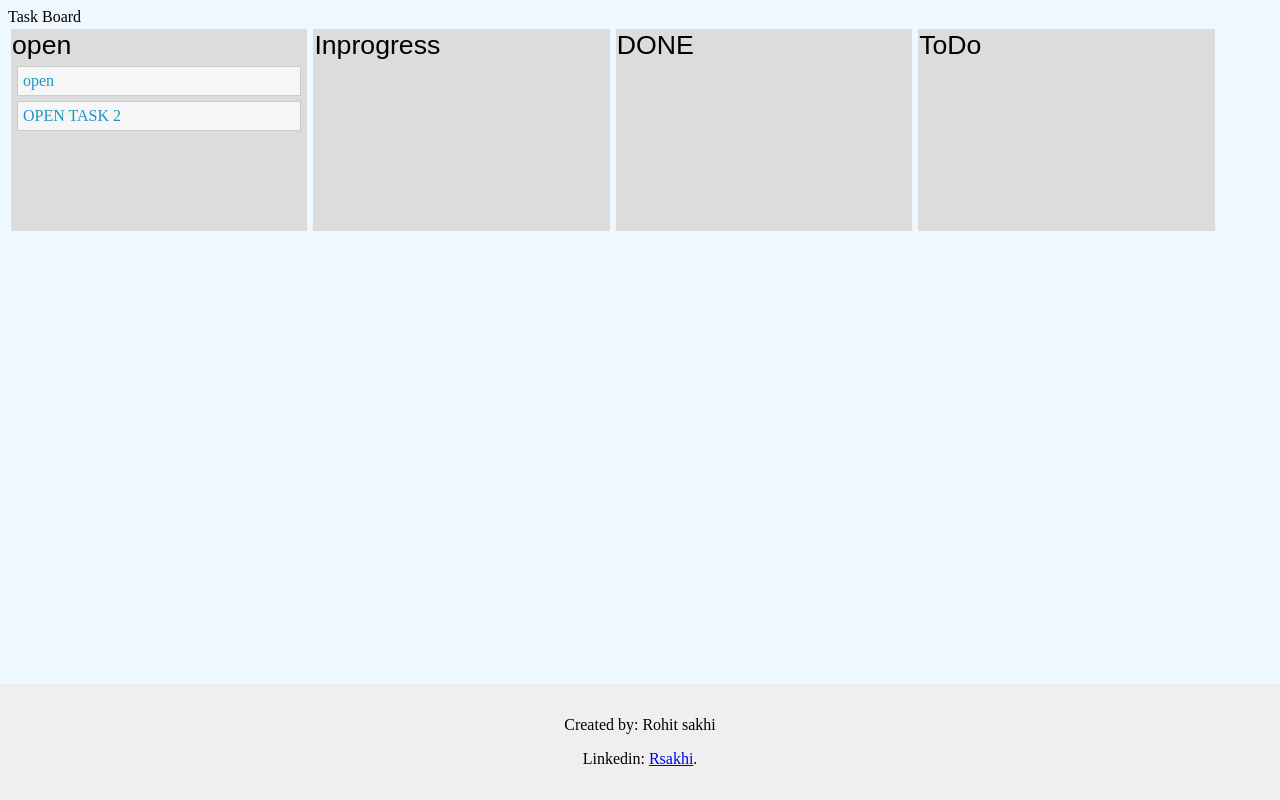
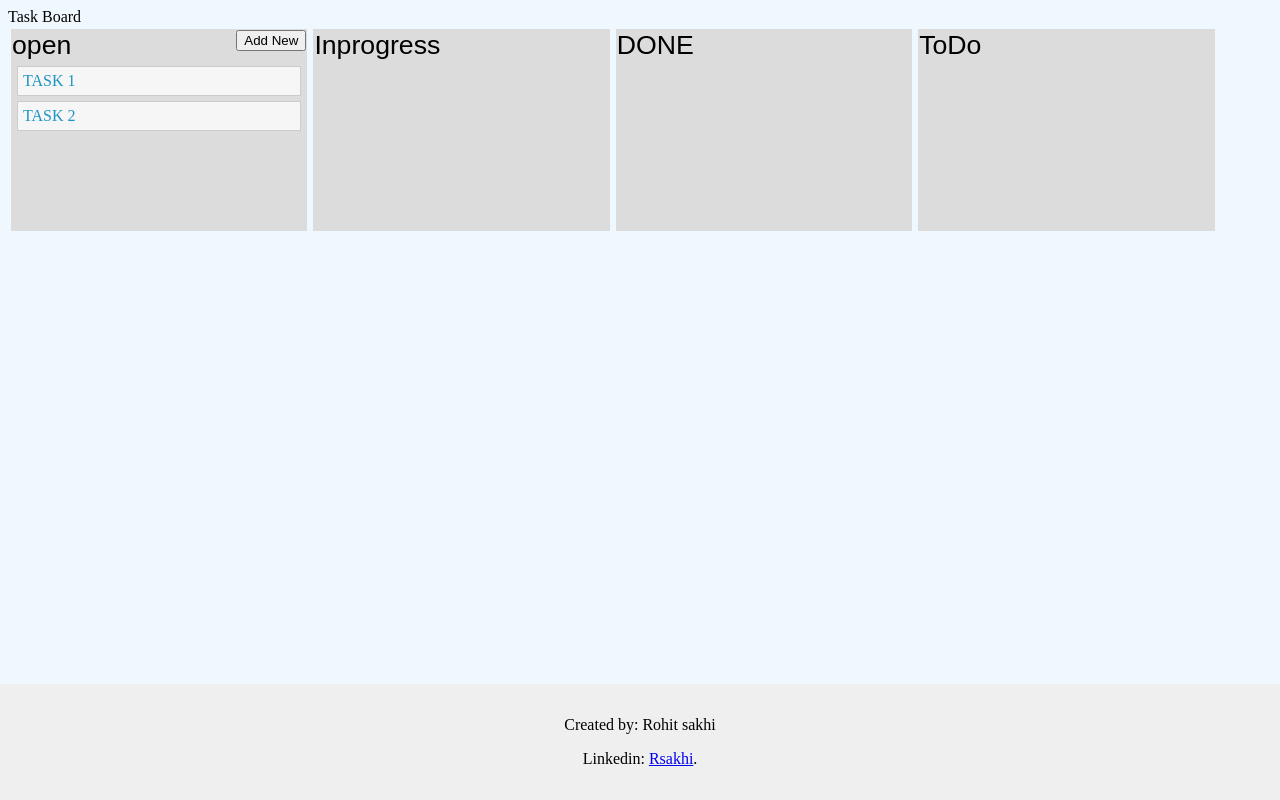
Before and after one commit to rsakhi/task-bar, a plain HTML site: page index.html in a window 1280 px wide. Drawn offline with Linux system fonts and the light colour scheme.

Commit message:
Dynamic div using javasctip

```diff
--- a/index.html
+++ b/index.html
@@ -14,12 +14,14 @@
 				<div class="label" style="display: inline;">
 					open
 				</div>
+				<button style="float: right; display: inline;" onclick="addNewTask();">
+					Add New
 			</div>
 			<div id = "task1" class="inner-box" draggable="true" ondragstart="drag(event)">
-				open
+				TASK 1
 			</div>
 			<div id = "task2" class="inner-box" draggable="true" ondragstart="drag(event)">
-				OPEN TASK 2
+				TASK 2
 			</div>
 		</div>
 
--- a/scripts.js
+++ b/scripts.js
@@ -11,3 +11,13 @@ function drop(ev) {
   var data = ev.dataTransfer.getData("text");
   ev.target.appendChild(document.getElementById(data));
 }
+
+function addNewTask() {
+	var ele = document.createElement("div");
+	ele.setAttribute("id","newq");
+  ele.setAttribute("class","inner-box");
+  ele.draggable = true;
+  ele.setAttribute('ondragstart',"drag(event)")
+  ele.innerHTML="New Task"
+  document.getElementById('new').appendChild(ele);
+}
```
